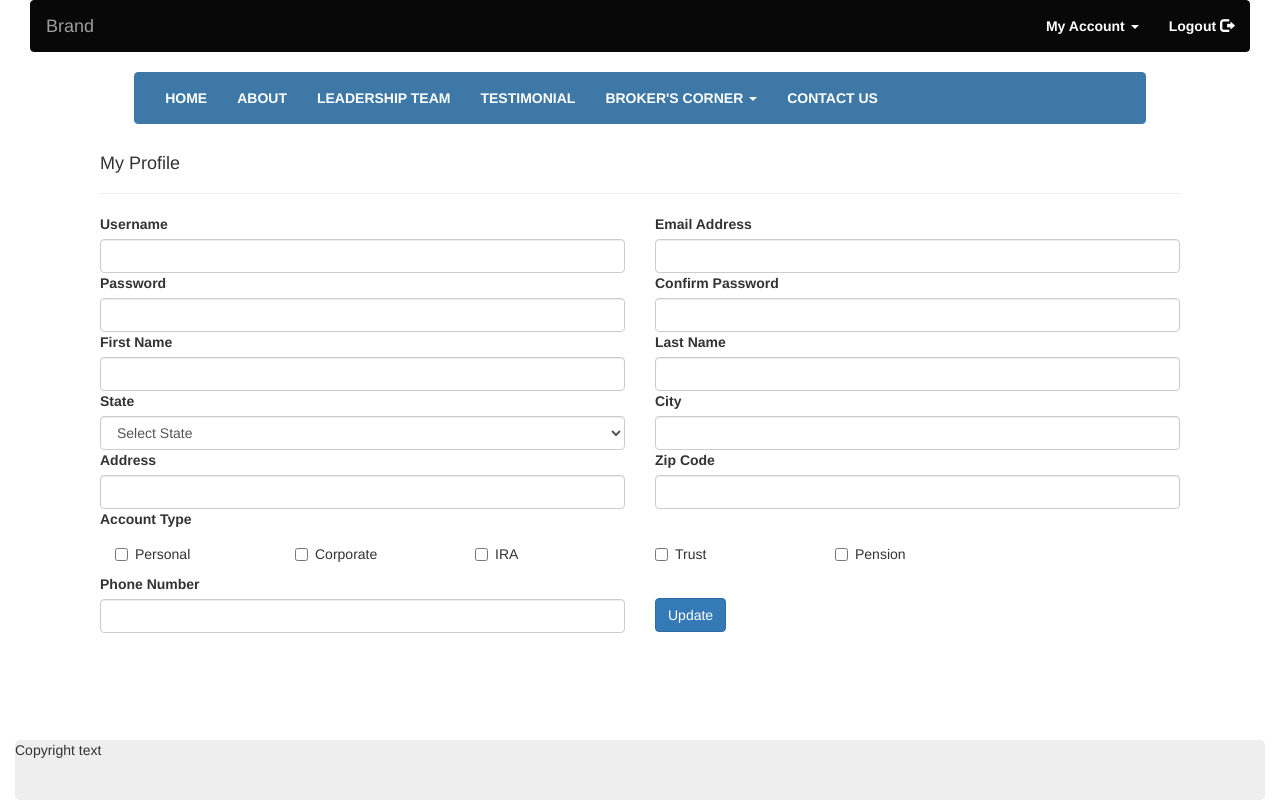
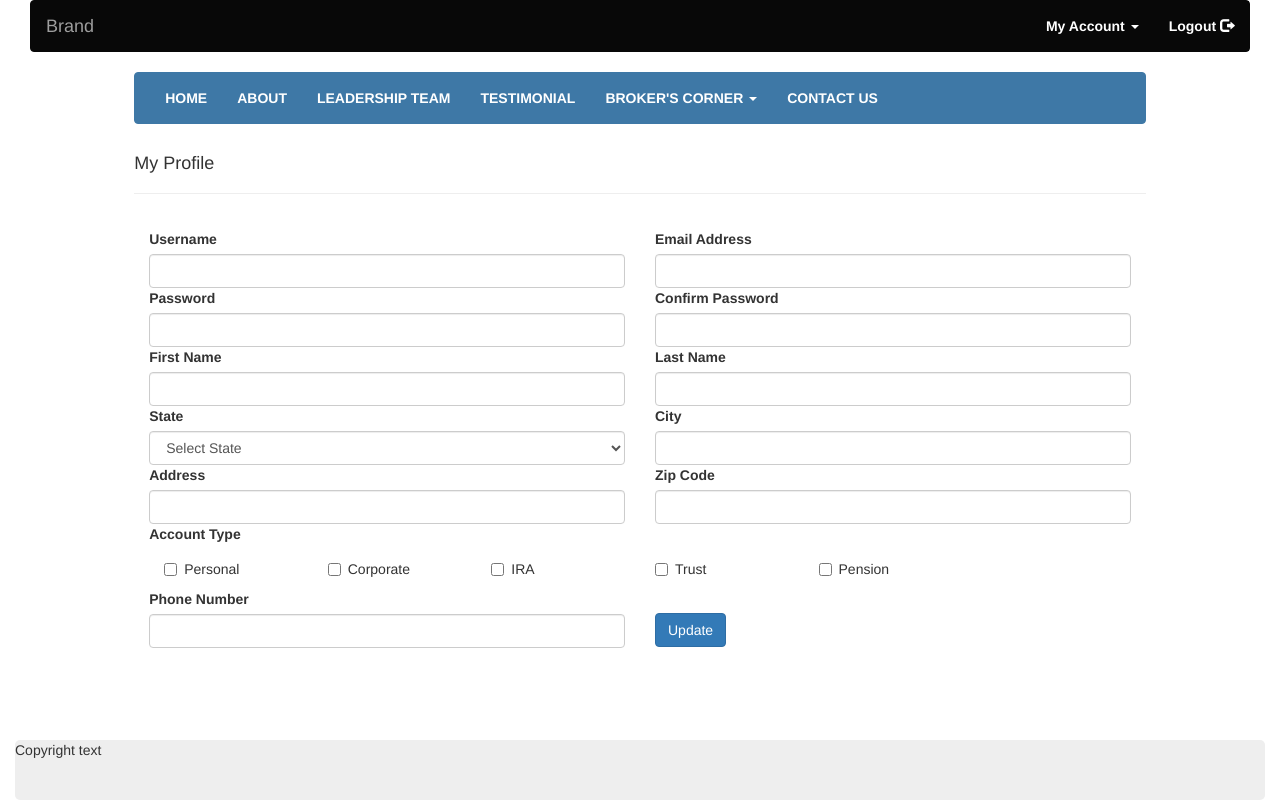
Before and after one commit to dokku-premcahand/homeloan, a CodeIgniter app: template application/views/user/myProfile.php in a window 1280 px wide. Run offline with CodeIgniter, Linux system fonts and the light colour scheme; the template is opened without the code that fills it, so the values that code supplies are empty; some libraries are stand-ins or nearby versions.

Commit message:
my profile page alignment issue resolved.

```diff
--- a/application/views/user/myProfile.php
+++ b/application/views/user/myProfile.php
@@ -20,18 +20,18 @@ and open the template in the editor.
             $this->load->view('header',$data);
         ?>
     <section>
-        <div class="container" style="height:750px;">
-            <div class="col-lg-12">
+        <div style="height:750px;">
                 <?php if ($this->session->flashdata('flashSuccess')): ?>
                     <div class="alert alert-success" role="alert" style="text-align: center;">
                         <?php echo $this->session->flashdata('flashSuccess') ?>
                     </div>
                 <?php endif ?>
-                <div class="col-lg-12">
+                <div class="col-lg-offset-1 col-lg-10">
                     <div class="page-header">
                         <h4>My Profile</h4>
                     </div>
                 </div>
+                <div class="col-lg-offset-1 col-lg-10">
                 <form action="<?php echo base_url('user/updateUser'); ?>" name="user_registration" id="user_registration" method="post">
                     <div class="form-group">
                         <div class="col-lg-6">
@@ -145,10 +145,9 @@ and open the template in the editor.
                         </div>
                     </div>
                 </form>
-            </div>
+                </div>
         </div><br>
-
-    </section>
+    </section><br style="clear:both;"/>
         <?php $this->load->view('footer'); ?>
     </body>
     <script type="text/javascript"src="<?php echo base_url('public/js/bootstrap.js'); ?>"></script>
```
